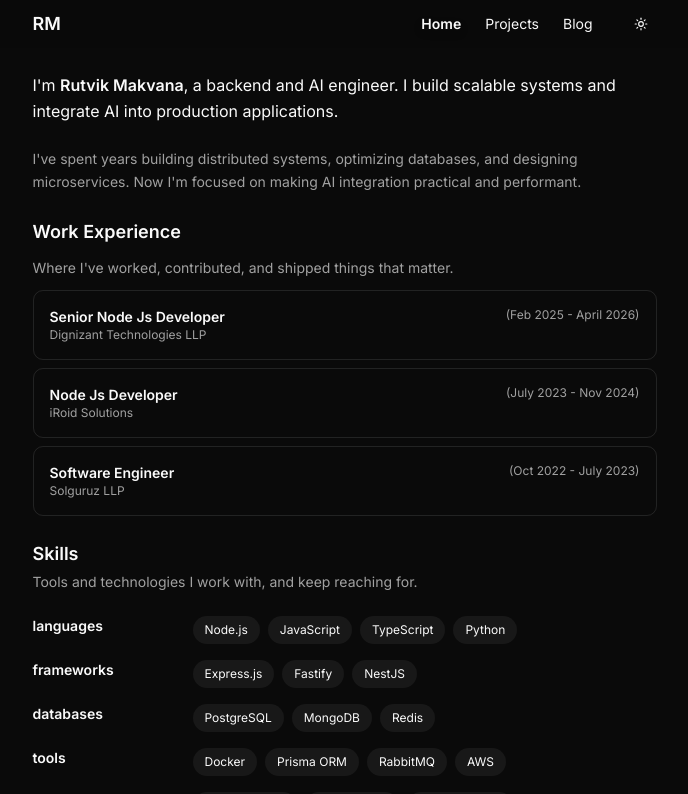
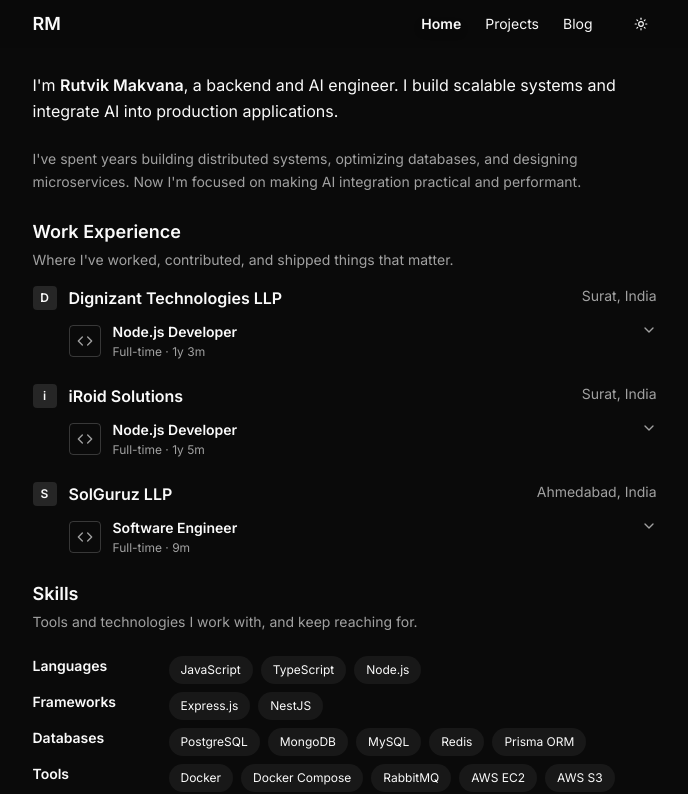
Before and after one commit to RutvikMakvana4/devfolio, a Next.js app: page / in a window 1280 px wide. Shown: the top 794 px of the page, without its empty margins (288-976 px from the left). Built offline with nearby package versions, Linux system fonts and the light colour scheme.

Commit message:
feat: update the skills and experience section

```diff
--- a/app/page.js
+++ b/app/page.js
@@ -8,6 +8,9 @@ import {
   LuTwitter,
   LuCopy,
   LuCheck,
+  LuChevronDown,
+  LuCode,
+  LuLightbulb,
 } from "react-icons/lu";
 import { Button } from "@/components/ui/button";
 import { experiences, socialMedia, skills, email } from "@/lib/data";
@@ -16,15 +19,22 @@ const iconMap = {
   github: LuGithub,
   linkedin: LuLinkedin,
   twitter: LuTwitter,
+  code: LuCode,
+  lightbulb: LuLightbulb,
 };
 
 export default function Home() {
   const [copied, setCopied] = useState(false);
+  const [expandedId, setExpandedId] = useState("");
 
   const copyEmail = async () => {
     await navigator.clipboard.writeText(email);
     setCopied(true);
     setTimeout(() => setCopied(false), 2000);
+  };
+
+  const toggleExpand = (id) => {
+    setExpandedId(expandedId === id ? "" : id);
   };
 
   return (
@@ -45,25 +55,101 @@ export default function Home() {
         </p>
       </section>
 
-      <section className="space-y-3">
-        <h2 className="text-lg font-semibold">Work Experience</h2>
-        <p className="text-sm text-muted-foreground mb-3">
-          Where I've worked, contributed, and shipped things that matter.
-        </p>
-        <div className="space-y-2">
+      <section className="space-y-4">
+        <div>
+          <h2 className="text-lg font-semibold">Work Experience</h2>
+          <p className="text-sm text-muted-foreground mt-1">
+            Where I've worked, contributed, and shipped things that matter.
+          </p>
+        </div>
+
+        <div className="space-y-6">
           {experiences.map((exp) => (
-            <div
-              key={exp.id}
-              className="border border-border rounded-lg p-4 hover:bg-muted/50 transition-colors"
-            >
-              <div className="flex justify-between items-start gap-4">
-                <div className="flex-1">
-                  <h3 className="font-semibold text-sm">{exp.title}</h3>
-                  <p className="text-xs text-muted-foreground">{exp.company}</p>
+            <div key={exp.id} className="space-y-3">
+              {/* Company Header */}
+              <div className="flex justify-between items-start">
+                <div className="flex items-center gap-3">
+                  <div className="w-6 h-6 rounded bg-muted flex items-center justify-center text-xs font-semibold">
+                    {exp.company[0]}
+                  </div>
+                  <p className="font-semibold text-base">{exp.company}</p>
                 </div>
-                <p className="text-xs text-muted-foreground whitespace-nowrap">
-                  {exp.duration}
-                </p>
+                <div className="text-sm text-muted-foreground text-right">
+                  {exp.location}{" "}
+                  {exp.isRemote && <span className="text-blue-500">•</span>}
+                </div>
+              </div>
+
+              {/* Positions */}
+              <div className="space-y-3 ml-9">
+                {exp.positions.map((pos, idx) => {
+                  const posId = `${exp.id}-${idx}`;
+                  const isExpanded = expandedId === posId;
+                  const Icon = iconMap[pos.icon];
+
+                  return (
+                    <div key={idx} className="space-y-2">
+                      {/* Position Header */}
+                      <button
+                        onClick={() => toggleExpand(posId)}
+                        className="w-full text-left flex items-start justify-between hover:opacity-70 transition-opacity"
+                      >
+                        <div className="flex items-center gap-3 flex-1">
+                          <div className="w-8 h-8 rounded border border-muted-foreground/30 flex items-center justify-center flex-shrink-0">
+                            <Icon className="w-4 h-4 text-muted-foreground" />
+                          </div>
+                          <div className="flex-1">
+                            <p className="font-semibold text-sm">{pos.title}</p>
+                            <p className="text-xs text-muted-foreground mt-0.5">
+                              {pos.type} · {pos.duration}
+                            </p>
+                          </div>
+                        </div>
+                        <LuChevronDown
+                          className={`w-4 h-4 text-muted-foreground transition-transform flex-shrink-0 ${
+                            isExpanded ? "rotate-180" : ""
+                          }`}
+                        />
+                      </button>
+
+                      {/* Expanded Content */}
+                      {isExpanded && (
+                        <div className="space-y-3 ml-11 animate-in fade-in duration-200">
+                          {/* Description */}
+                          {pos.description.length > 0 && (
+                            <ul className="space-y-2">
+                              {pos.description.map((item, i) => (
+                                <li
+                                  key={i}
+                                  className="text-sm text-muted-foreground leading-relaxed flex gap-2"
+                                >
+                                  <span className="text-muted-foreground mt-1">
+                                    •
+                                  </span>
+                                  <span>{item}</span>
+                                </li>
+                              ))}
+                            </ul>
+                          )}
+
+                          {/* Technologies */}
+                          {pos.technologies.length > 0 && (
+                            <div className="flex flex-wrap gap-2 pt-2">
+                              {pos.technologies.map((tech) => (
+                                <span
+                                  key={tech}
+                                  className="px-3 py-1.5 bg-muted/50 text-foreground text-xs rounded-full font-mono"
+                                >
+                                  {tech}
+                                </span>
+                              ))}
+                            </div>
+                          )}
+                        </div>
+                      )}
+                    </div>
+                  );
+                })}
               </div>
             </div>
           ))}
@@ -78,12 +164,13 @@ export default function Home() {
           </p>
         </div>
 
-        <div className="space-y-4">
+        <div className="space-y-2">
           {Object.entries(skills).map(([category, items]) => (
-            <div key={category} className="flex gap-8">
-              <div className="min-w-32">
+            <div key={category} className="flex gap-6">
+              <div className="min-w-28">
                 <p className="text-sm font-semibold">{category}</p>
               </div>
+
               <div className="flex flex-wrap gap-2">
                 {items.map((skill) => (
                   <span
```
Also changed, not shown: lib/data.js.
